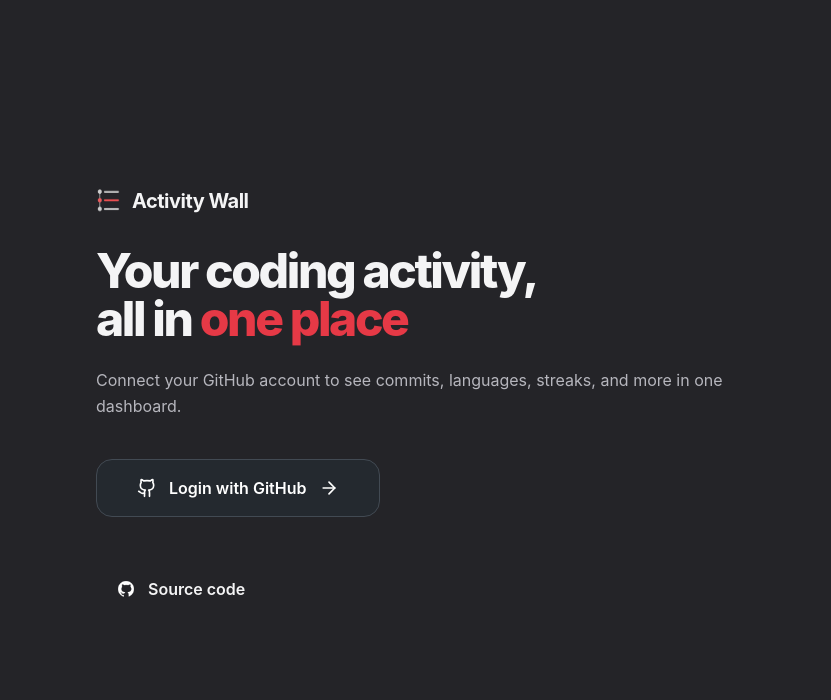
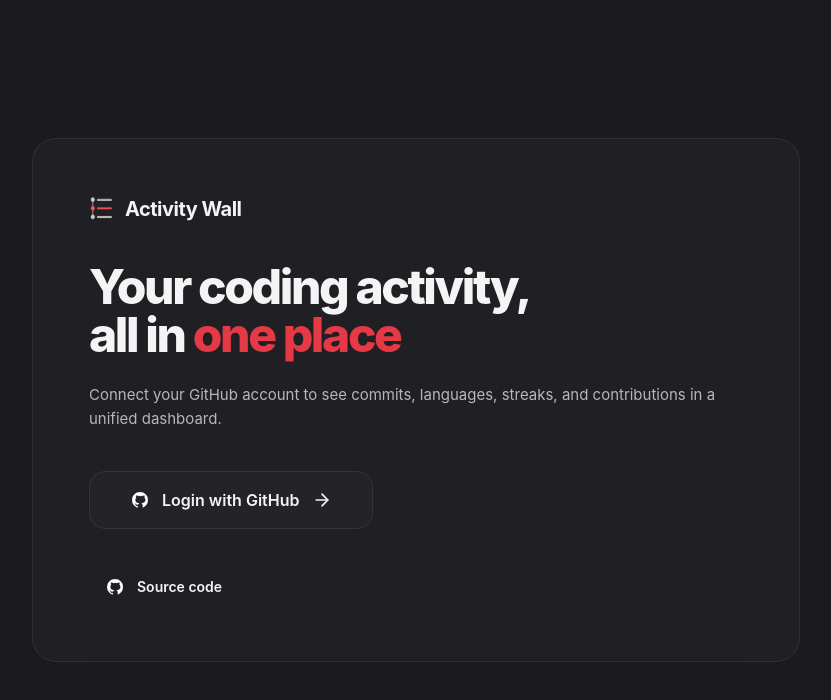
Before and after one commit to jaxsonbunch/activity-wall, a React (Vite) app: page / in a window 1280 px wide. Shown: the top 700 px of the page, without its empty margins (224-1055 px from the left). Built offline with nearby package versions, Linux system fonts and the light colour scheme; the HTML template or start-up script is replaced by a standard one.

Commit message:
Refactor HomePage component and update styles

```diff
--- a/src/pages/HomePage.tsx
+++ b/src/pages/HomePage.tsx
@@ -1,5 +1,5 @@
 import { useState, useEffect } from 'react'
-import { ArrowRight, Github } from 'lucide-react'
+import { ArrowRight } from 'lucide-react'
 
 interface HomePageProps {
   onUsernameSubmit: (username: string, token?: string) => void
@@ -7,13 +7,17 @@
 
 const COLOR = {
   pageBg: '#1b1b1e',
+
   cardBg: '#242428',
   cardBgAlt: '#2a2a2f',
+
   border: '#34343a',
   borderSoft: '#2f2f35',
+
   textPrimary: '#f4f4f5',
   textSecondary: '#b6b6bd',
   textMuted: '#85858d',
+
   accent: '#e63946',
   accentHover: '#d62839',
   accentSoft: 'rgba(230,57,70,0.14)',
@@ -31,10 +35,7 @@
     const urlParams = new URLSearchParams(window.location.search)
     const code = urlParams.get('code')
 
-    if (code) {
-      handleGitHubCallback(code)
-    }
-    // eslint-disable-next-line react-hooks/exhaustive-deps
+    if (code) handleGitHubCallback(code)
   }, [])
 
   const handleGitHubCallback = async (code: string) => {
@@ -48,7 +49,6 @@
         throw new Error('Missing GitHub client secret')
       }
 
-      // ✅ FIX: GitHub expects x-www-form-urlencoded, NOT JSON
       const tokenResponse = await fetch(
         'https://github.com/login/oauth/access_token',
         {
@@ -82,7 +82,7 @@
       })
 
       if (!userResponse.ok) {
-        throw new Error('Failed to fetch GitHub user')
+        throw new Error('Failed to fetch user')
       }
 
       const user = await userResponse.json()
@@ -91,18 +91,12 @@
 
       setTimeout(() => {
         onUsernameSubmit(user.login, accessToken)
-      }, 250)
+      }, 220)
     } catch (err) {
-      setError(
-        err instanceof Error ? err.message : 'Authentication failed'
-      )
+      setError(err instanceof Error ? err.message : 'Authentication failed')
       setLoading(false)
 
-      window.history.replaceState(
-        {},
-        document.title,
-        window.location.pathname
-      )
+      window.history.replaceState({}, document.title, window.location.pathname)
     }
   }
 
@@ -118,19 +112,21 @@
 
   return (
     <div
-      className={`min-h-screen w-full transition-opacity duration-300 ${
+      className={`min-h-screen w-full flex items-center justify-center transition-opacity duration-300 ${
         leaving ? 'opacity-0' : 'opacity-100'
       }`}
-      style={{ backgroundColor: COLOR.cardBg }}
+      style={{ backgroundColor: COLOR.pageBg }}
     >
-      <div className="max-w-3xl mx-auto px-8 sm:px-12 lg:px-16 py-8 flex items-center min-h-screen">
-        <div className="w-full relative z-10 animate-rise">
-          <div className="flex items-center gap-3 mb-8">
+      <div
+        className="w-full max-w-3xl mx-6 sm:mx-10 lg:mx-16 rounded-3xl p-10 sm:p-14 backdrop-blur-xl"
+        style={{
+          backgroundColor: 'rgba(36, 36, 40, 0.65)',
+          border: `1px solid rgba(52, 52, 58, 0.8)`,
+        }}
+      >
+        <div className="flex items-center gap-3 mb-10">
           <img src="/logo.png" alt="Activity Wall" className="w-6 h-6" />
-            <span
-              className="font-bold text-xl tracking-tight"
-              style={{ color: COLOR.textPrimary }}
-            >
+          <span className="font-bold text-xl tracking-tight" style={{ color: COLOR.textPrimary }}>
             Activity Wall
           </span>
         </div>
@@ -141,16 +137,12 @@
         >
           Your coding activity,
           <br />
-            all in{' '}
-            <span style={{ color: COLOR.accent }}>one place</span>
+          all in <span style={{ color: COLOR.accent }}>one place</span>
         </h1>
 
-          <p
-            className="mt-6 text-[16px] leading-relaxed"
-            style={{ color: COLOR.textSecondary }}
-          >
-            Connect your GitHub account to see commits, languages, streaks,
-            and more in one dashboard.
+        <p className="mt-6 text-[15px] leading-relaxed" style={{ color: COLOR.textSecondary }}>
+          Connect your GitHub account to see commits, languages, streaks, and
+          contributions in a unified dashboard.
         </p>
 
         <div className="mt-10">
@@ -159,32 +151,37 @@
             disabled={loading}
             className="w-full sm:w-auto font-semibold text-base px-10 py-4 rounded-2xl flex items-center justify-center gap-3 transition-all hover:scale-[1.02] active:scale-[0.98]"
             style={{
-                backgroundColor: '#24292f',
-                color: 'white',
-                border: '1px solid #424a53',
+              backgroundColor: COLOR.cardBg,
+              color: COLOR.textPrimary,
+              border: `1px solid ${COLOR.border}`,
+            }}
+            onMouseEnter={(e) => {
+              e.currentTarget.style.backgroundColor = COLOR.cardBgAlt
+            }}
+            onMouseLeave={(e) => {
+              e.currentTarget.style.backgroundColor = COLOR.cardBg
             }}
           >
-              <Github className="w-5 h-5" />
+            <img src="/github.png" alt="GitHub" className="w-5 h-5" />
+
             {loading ? 'Connecting...' : 'Login with GitHub'}
+
             {!loading && <ArrowRight className="w-5 h-5" />}
           </button>
         </div>
 
         {error && (
-            <p
-              className="text-sm mt-6 text-center"
-              style={{ color: COLOR.accent }}
-            >
+          <p className="text-sm mt-6 text-center" style={{ color: COLOR.accent }}>
             {error}
           </p>
         )}
 
-          <div className="mt-12">
+        <div className="mt-10">
           <a
             href="https://github.com/wasteofwifi/activity-wall"
             target="_blank"
             rel="noopener noreferrer"
-              className="inline-flex items-center gap-3 text-base font-semibold hover:underline transition-colors rounded-xl px-5 py-3"
+            className="inline-flex items-center gap-3 text-sm font-semibold px-4 py-2 rounded-xl transition-all hover:underline"
             style={{ color: COLOR.textPrimary }}
           >
             <img src="/github.png" alt="GitHub" className="w-5 h-5" />
@@ -193,22 +190,5 @@
         </div>
       </div>
     </div>
-
-      <style>{`
-        @keyframes rise {
-          from {
-            opacity: 0;
-            transform: translateY(20px);
-          }
-          to {
-            opacity: 1;
-            transform: translateY(0);
-          }
-        }
-        .animate-rise {
-          animation: rise 0.6s cubic-bezier(0.23, 1, 0.32, 1);
-        }
-      `}</style>
-    </div>
   )
 }
```
Lines whose indentation alone changed are shown as unchanged.
